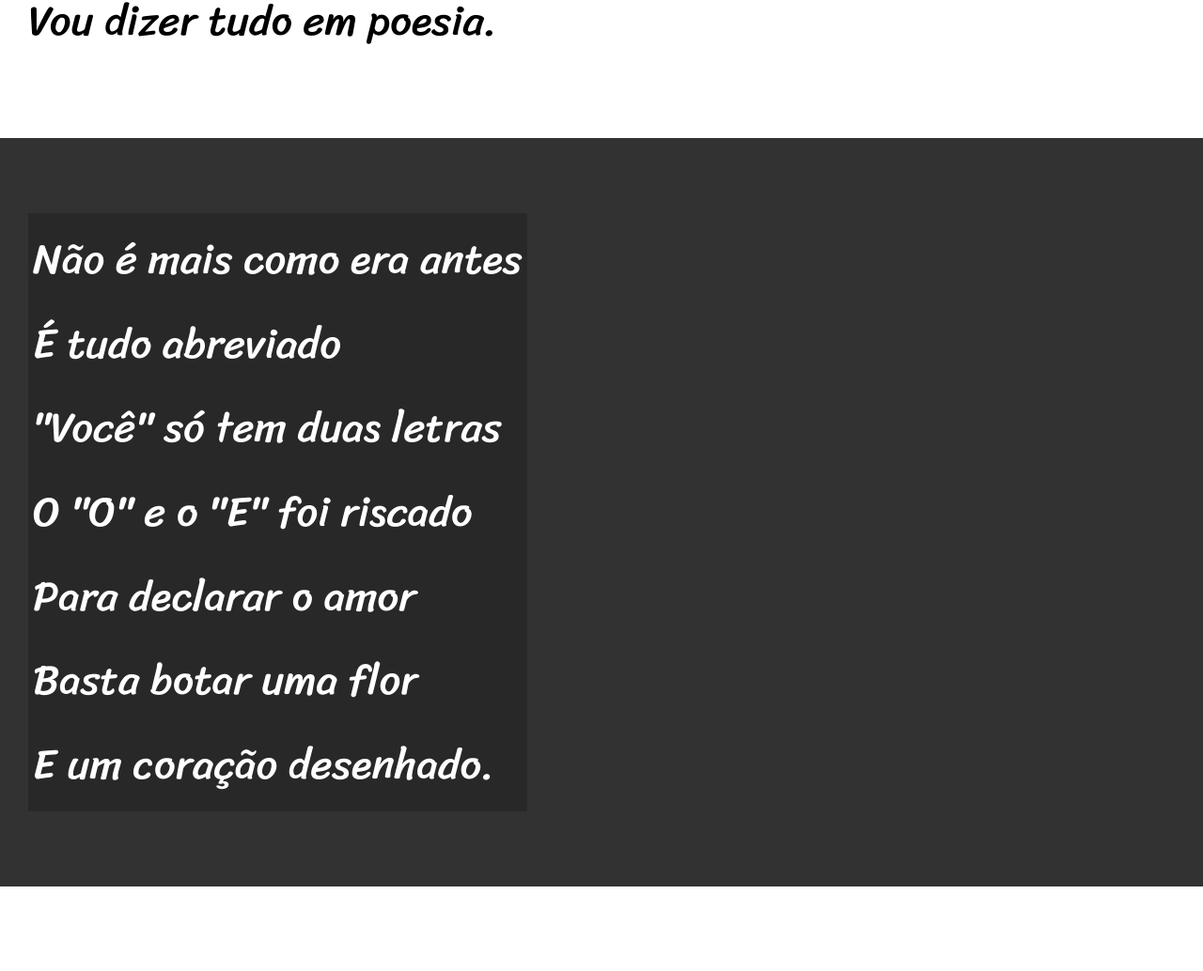
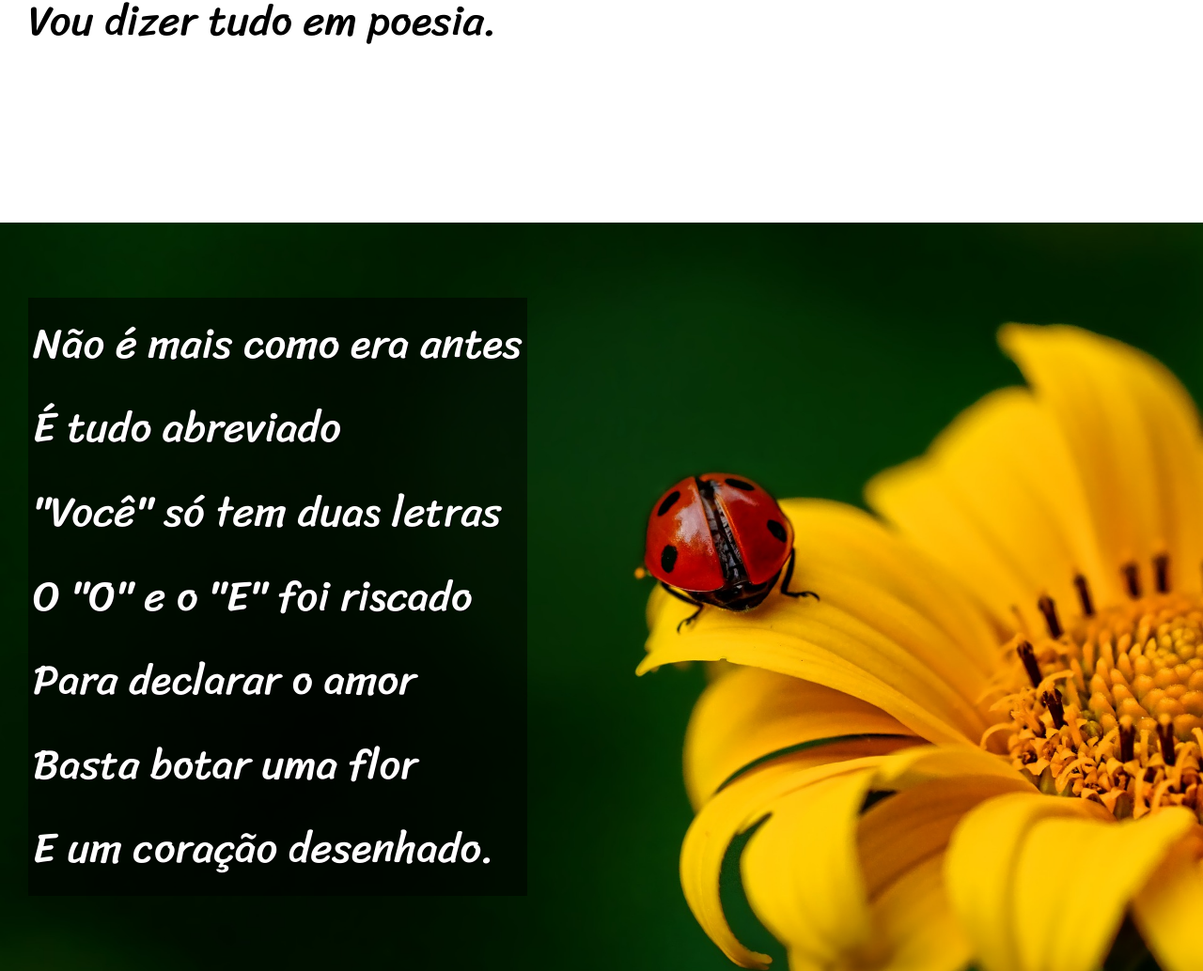
Before and after one commit to CleitonJuni/html-css, a plain HTML site: page Desafio03/index.html in a window 1280 px wide. Shown: the part 900-1934 px from the top of the page at 94% size. Drawn offline with Linux system fonts and the light colour scheme.

Commit message:
termino do desafio

```diff
--- a/Desafio03/estilo/style.css
+++ b/Desafio03/estilo/style.css
@@ -56,6 +56,10 @@ section {
     font-size: 3.5vw;
 }
 
+section > p {
+    padding-bottom: 2em;
+}
+
 section.normal {
     background-color: white;
     color: black;
@@ -63,12 +67,28 @@ section.normal {
 section.imagem {
     background-color: rgb(51, 50, 50);
     color: white;
+    box-sizing: inset 6px 6px 13px 0px rgba(0, 0, 0, 0.471);
+    background-size: cover;
+    background-attachment: fixed;
 }
 
 section.imagem > p {
     display: inline-block;
     padding: 5px;
-    background-color: rgba(0, 0, 0, 0.201);
+    background-color: rgba(0, 0, 0, 0.519);
+    text-shadow: 1px 1px 0px black;
+}
+section#img01 {
+    background-image:  url('../imagens/background001.jpg');
+    background-position: right center;
+    background-size: cover;
+
+}
+
+section#img02{
+    background-image: url('../imagens/background002.jpg');
+    background-size: cover;
+
 }
 
 footer {
--- a/Desafio03/index.html
+++ b/Desafio03/index.html
@@ -27,7 +27,7 @@
         </p>
     </section>
 
-    <section class="imagem">
+    <section class="imagem" id="img01">
         <p>
             Não é mais como era antes <br>
             É tudo abreviado <br>
@@ -62,7 +62,7 @@
 
     </section>
 
-    <section class="imagem">
+    <section class="imagem" id="img02">
         <p>
             Tenho saudade das cartas <br>
             Escritas com a própria mão <br>
```
